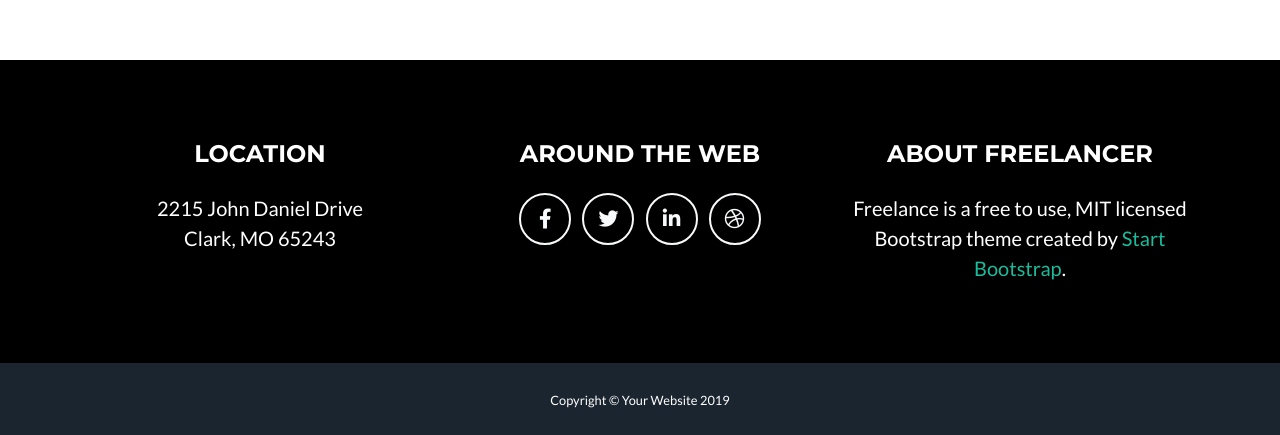
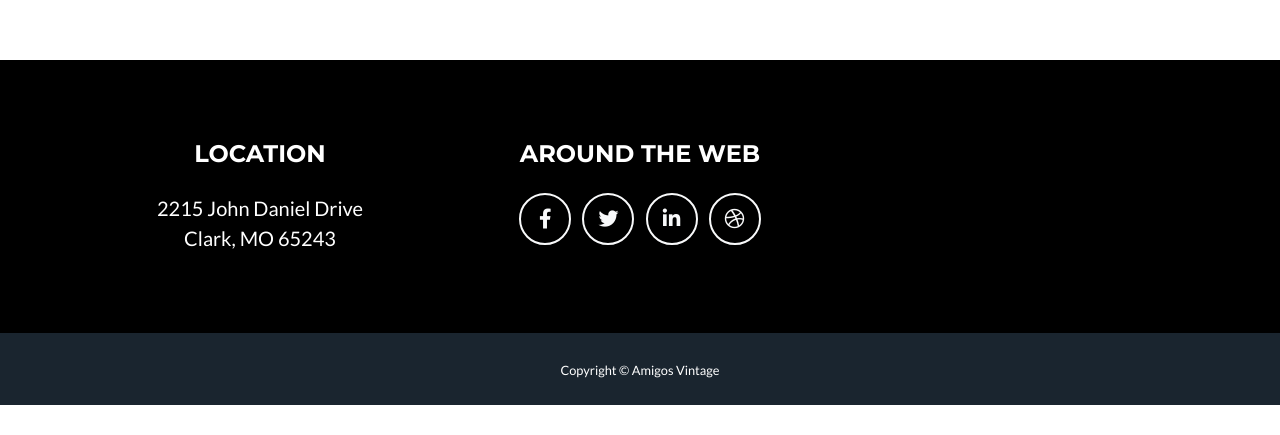
Before and after one commit to amigosvintage/site, a website with bundled scripts: page index.html in a window 1280 px wide. Shown: the part 3182-3617 px from the top of the page. After the commit the page ends 3587 px from the top, so only its background shows below. Built offline with nearby package versions, Linux system fonts and the light colour scheme.

Commit message:
Updated the copyright and deleted about

```diff
--- a/index.html
+++ b/index.html
@@ -259,11 +259,7 @@
         </div>
 
         <!-- Footer About Text -->
-        <div class="col-lg-4">
-          <h4 class="text-uppercase mb-4">About Freelancer</h4>
-          <p class="lead mb-0">Freelance is a free to use, MIT licensed Bootstrap theme created by
-            <a href="http://startbootstrap.com">Start Bootstrap</a>.</p>
-        </div>
+
 
       </div>
     </div>
@@ -272,7 +268,7 @@
   <!-- Copyright Section -->
   <section class="copyright py-4 text-center text-white">
     <div class="container">
-      <small>Copyright &copy; Your Website 2019</small>
+      <small>Copyright &copy; Amigos Vintage</small>
     </div>
   </section>
 
```
